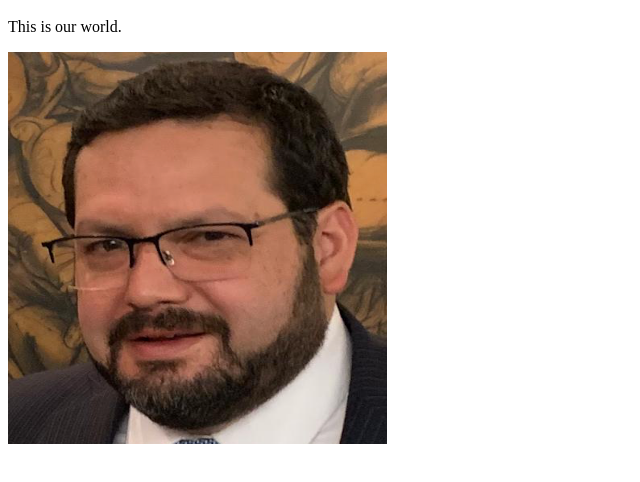
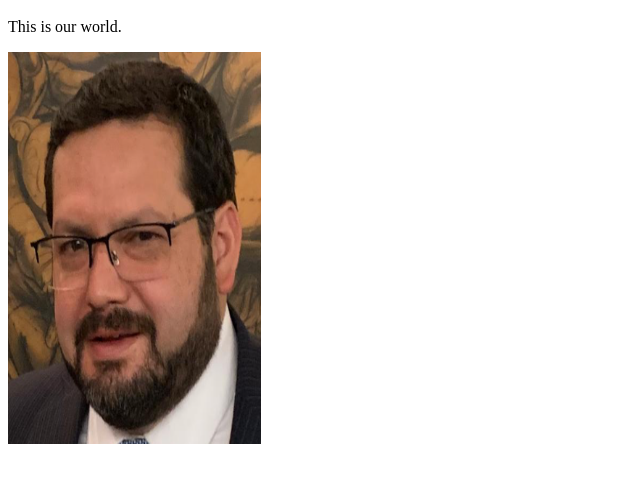
Before and after one commit to HumbertoSol/lykoneano.com, a plain HTML site: page index.html in a window 1280 px wide. Shown: the part 48-530 px from the top of the page, without its empty margins (0-640 px from the left). Drawn offline with Linux system fonts and the light colour scheme.

Commit message:
Update index.html

```diff
--- a/index.html
+++ b/index.html
@@ -6,7 +6,7 @@
 <body>
   <h1>Hello World, from Humberto Solorzano</h1>
   <p>This is our world.</p>
-  <img src="hsj.jpg" alt="" width="30%" height="50%"/>
+  <img src="hsj.jpg" alt="" width="20%" height="50%"/>
 </body>
 
 
```
